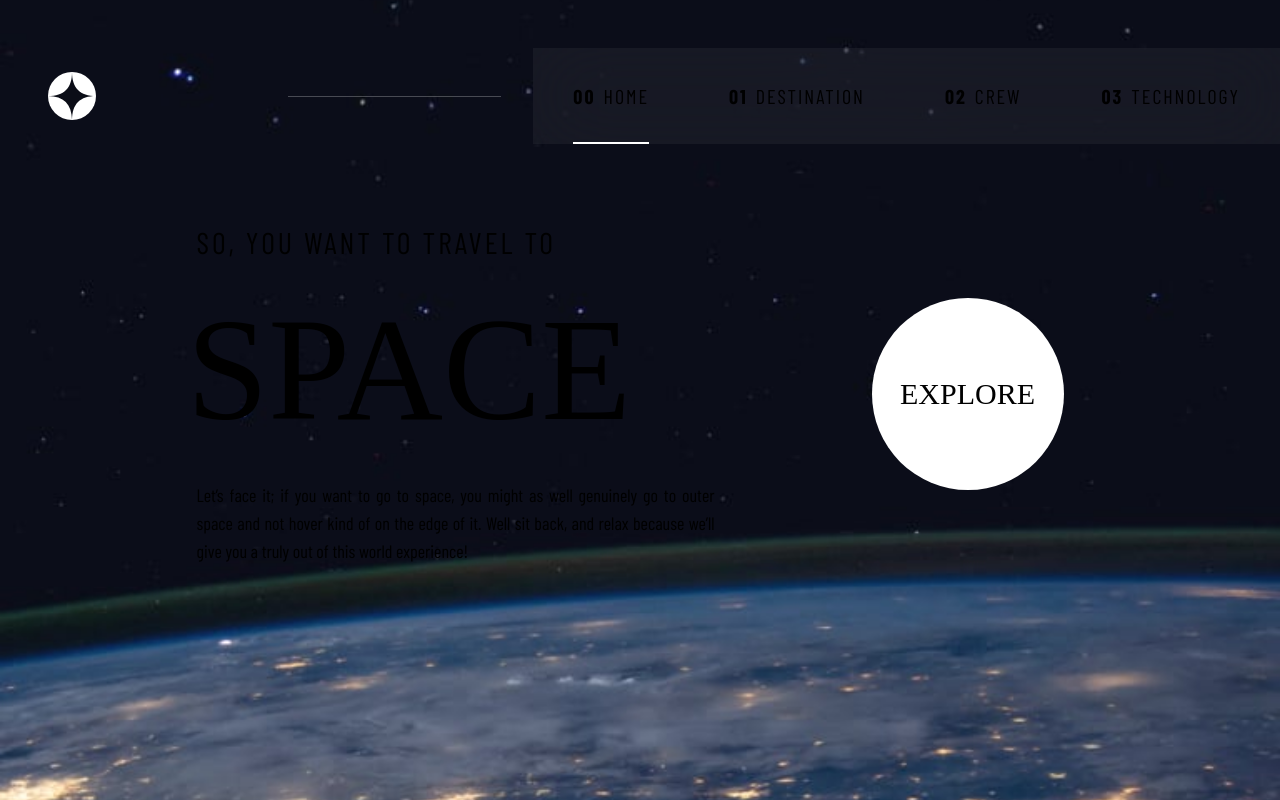
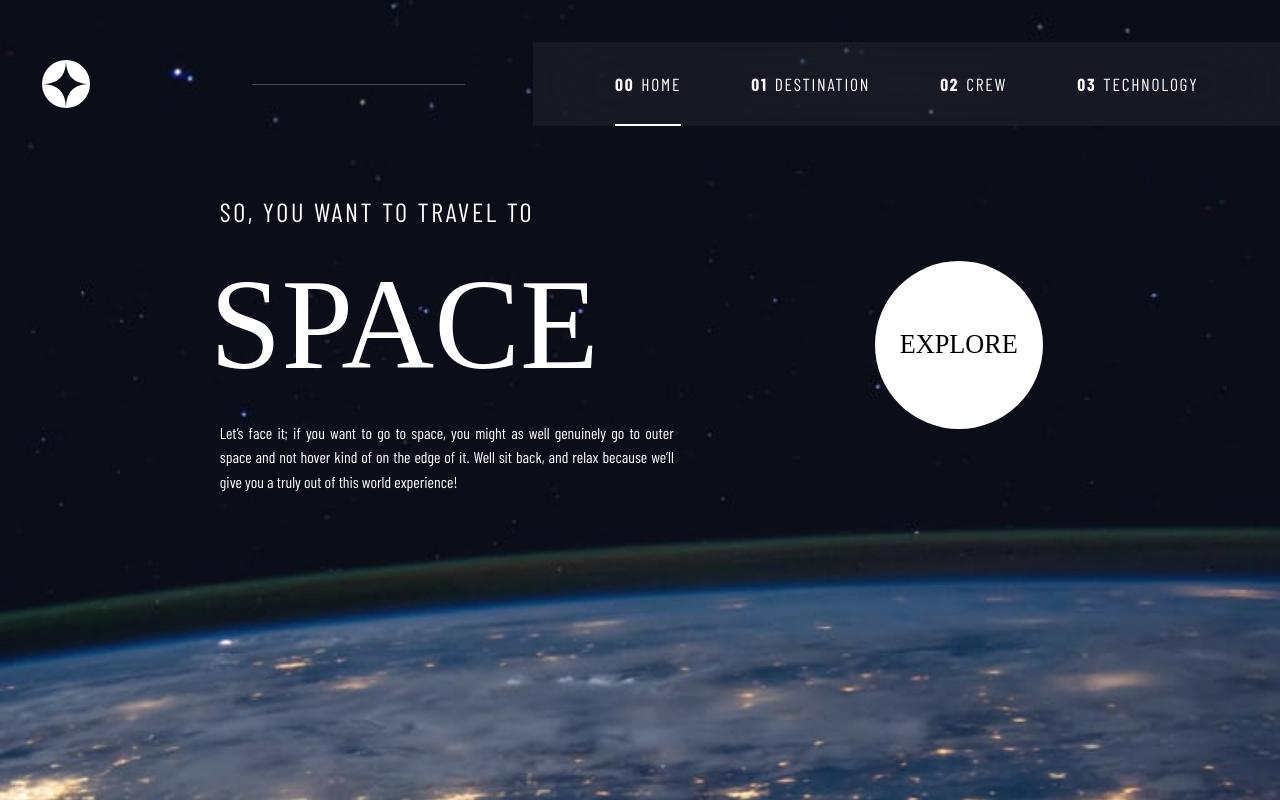
Before and after one commit to sos321/space-tourism, a React (Vite) app: page / in a window 1280 px wide. Built offline with nearby package versions, Linux system fonts and the light colour scheme; a web font is replaced by a local one.

Commit message:
optimize for touchscreens

```diff
--- a/src/components/animated-link.jsx
+++ b/src/components/animated-link.jsx
@@ -2,8 +2,11 @@ import { NavLink } from "react-router-dom";
 import { motion, useCycle } from "framer-motion";
 import { Fragment } from "react";
 
+import useMediaQuery from "../hooks/useMediaQuery";
+
 export default function AnimatedLink(props) {
   const [origin, cycleOrigin] = useCycle(0, 1);
+  const isHoverable = useMediaQuery("(hover: hover) and (pointer:fine)");
 
   const hoverVariants = {
     idle: {
@@ -13,7 +16,6 @@ export default function AnimatedLink(props) {
       scaleX: 1,
     },
   };
-
   return (
     <motion.div
       className="h-full closest"
@@ -43,6 +45,7 @@ export default function AnimatedLink(props) {
                   layoutId="active"
                 ></motion.span>
               ) : (
+                isHoverable && (
                   <motion.span
                     variants={hoverVariants}
                     style={{
@@ -56,6 +59,7 @@ export default function AnimatedLink(props) {
                       originX: origin,
                     }}
                   ></motion.span>
+                )
               )}
             </Fragment>
           );
--- /dev/null
+++ b/src/hooks/useMediaQuery.jsx
@@ -0,0 +1,18 @@
+import { useState, useEffect } from "react";
+
+export default function useMediaQuery(query) {
+  const [matches, setMatches] = useState(false);
+
+  useEffect(() => {
+    const media = window.matchMedia(query);
+    if (media.matches !== matches) setMatches(media.matches);
+
+    const listener = () => setMatches(media.matches);
+
+    window.addEventListener("resize", listener);
+
+    return () => window.removeEventListener("resize", listener);
+  }, [matches, query]);
+
+  return matches;
+}
--- a/src/pages/crew.jsx
+++ b/src/pages/crew.jsx
@@ -47,7 +47,7 @@ function Crew() {
               <h2 className="whitespace-nowrap mb-8 text-6xl uppercase font-heading min-[10rem]:">
                 {data.crew[crew].name}
               </h2>
-              <p className="w-10/12 text-lg text-justify min-h-[21rem]">
+              <p className="w-10/12 text-lg text-justify min-h-[10rem]">
                 {data.crew[crew].bio}
               </p>
               <Nav
--- a/src/pages/destination.jsx
+++ b/src/pages/destination.jsx
@@ -38,7 +38,7 @@ function Destination() {
         document.getElementById("img-root")
       )}
       <Page title="Pick your destination" num="01">
-        <div className="flex flex-row-reverse items-center justify-between">
+        <div className="flex flex-row-reverse items-center justify-between h-5/6">
           <div>
             <Nav
               selected={planet}
--- a/src/static/index.css
+++ b/src/static/index.css
@@ -3,7 +3,7 @@
 @tailwind utilities;
 
 :root {
-  color-scheme: light dark;
+  color-scheme: dark;
 
   font-family: "Barlow Condensed", sans-serif;
 
@@ -14,12 +14,29 @@
   -webkit-text-size-adjust: 100%;
 }
 
+#root {
+  position: absolute;
+  top: 0;
+  left: 0;
+  height: 100vh;
+  width: 100vw;
+}
+
 * {
   box-sizing: border-box;
+  color: white;
+  margin: 0;
+  padding: 0;
 }
 
-@media (min-width: 112rem) {
+@media (min-width: 112rem) and (min-height: 70rem) {
   html {
     font-size: 20px;
   }
 }
+
+@media (max-height: 52rem) {
+  html {
+    font-size: 14px;
+  }
+}
```
Lines whose indentation alone changed are shown as unchanged.
